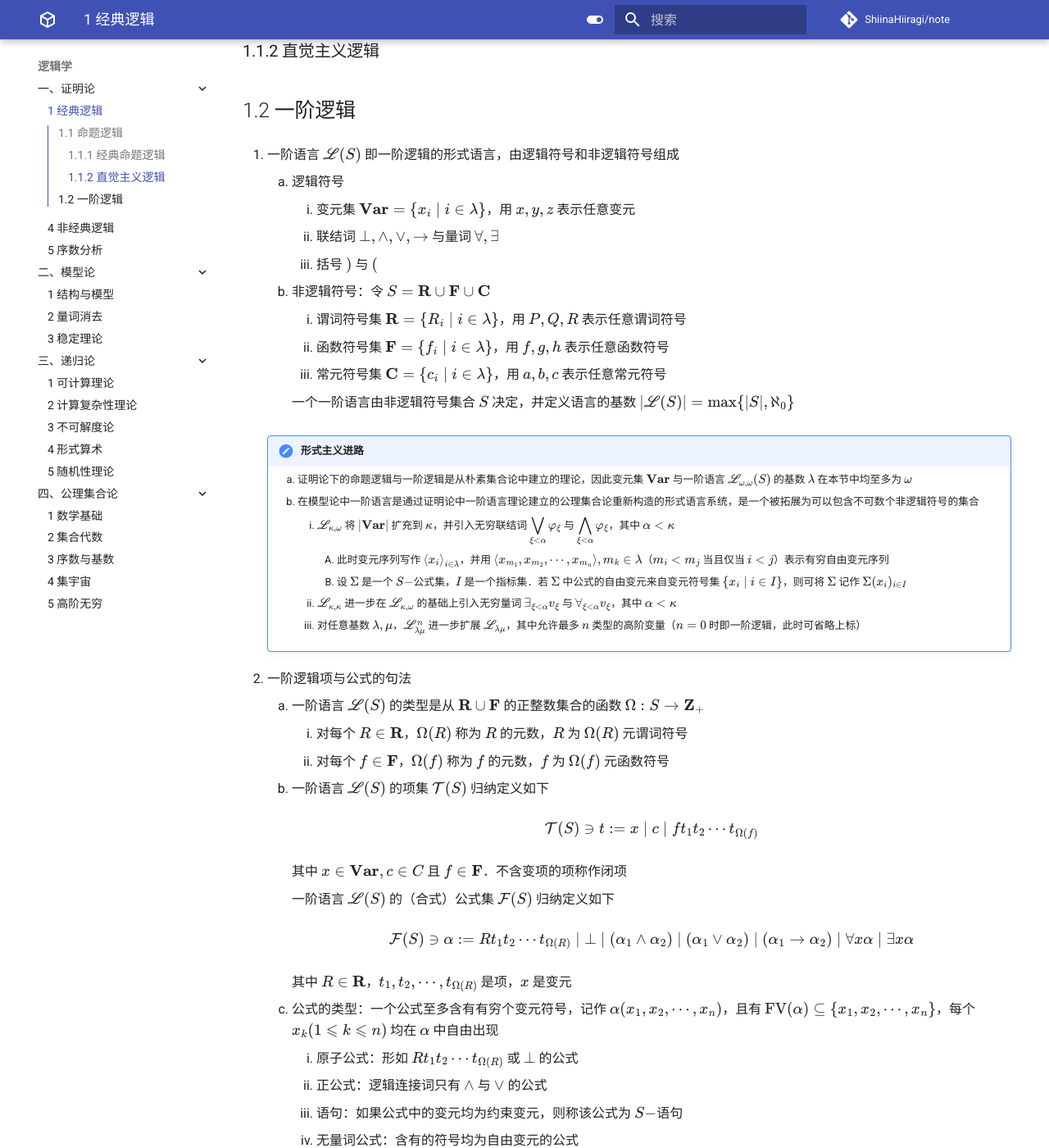
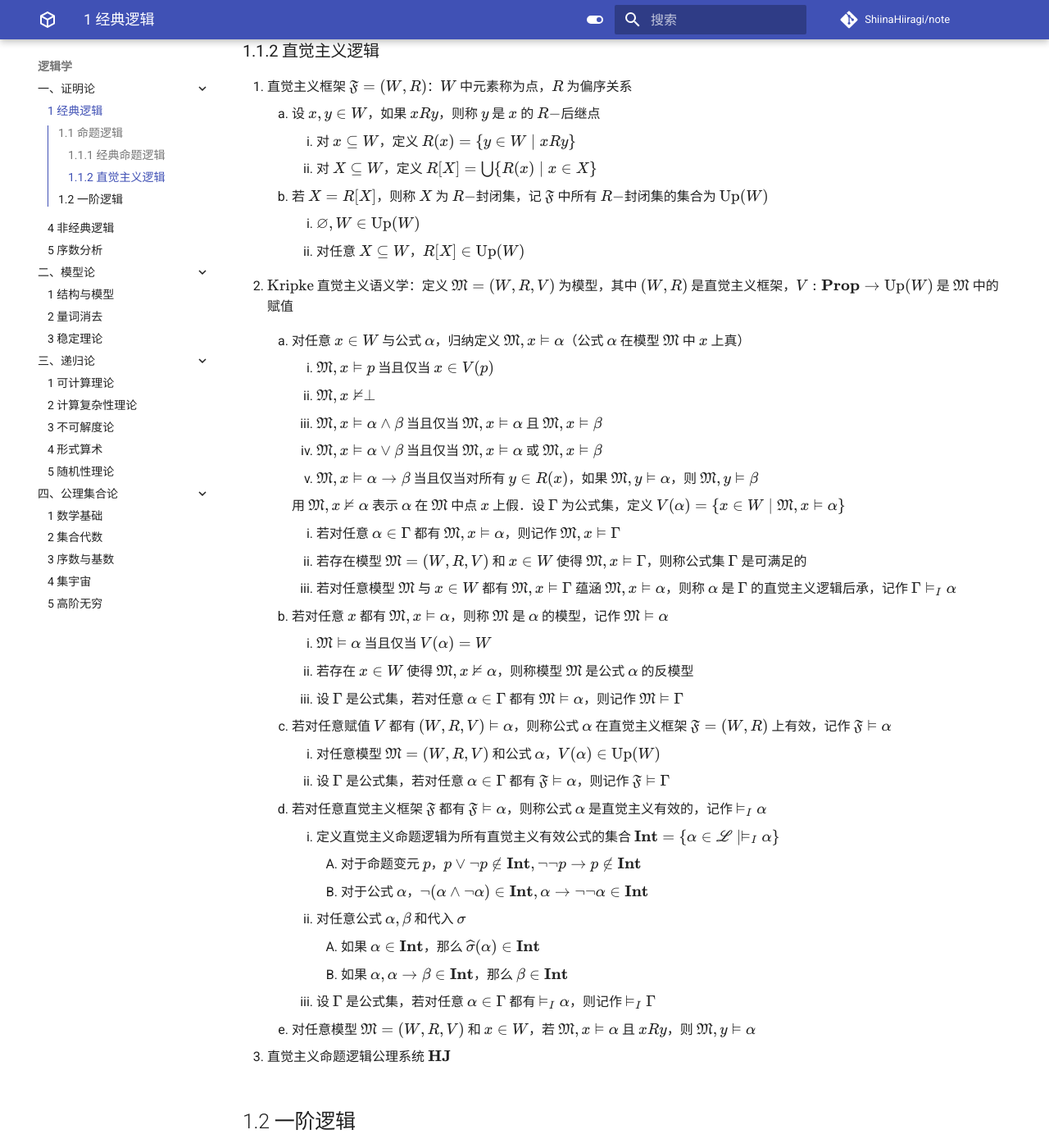
Before and after one commit to ShiinaHiiragi/note, an MkDocs documentation site: the page built from docs/logic/prf/cls.md, in a window 1280 px wide and 1400 px high, scrolled down 6003 px. Shown: the whole window at 82% size. Built offline with MkDocs 1.6.1 and Material for MkDocs 9.7.7, drawn with Linux system fonts in a browser that asks for light colours; comment, search, counter and statistics services are not loaded.

Commit message:
add kripke

```diff
--- a/docs/logic/prf/cls.md
+++ b/docs/logic/prf/cls.md
@@ -275,6 +275,45 @@
         公式 $\chi$ 称为 $\alpha$ 与 $\beta$ 的插值
 
 ### 1.1.2 直觉主义逻辑
+1. 直觉主义框架 $\mathfrak{F}=(W, R)$：$W$ 中元素称为点，$R$ 为偏序关系
+    1. 设 $x, y \in W$，如果 $x R y$，则称 $y$ 是 $x$ 的 $R-$后继点
+        1. 对 $x \subseteq W$，定义 $R(x)=\{y \in W \mid x R y\}$
+        2. 对 $X \subseteq W$，定义 $R[X]=\bigcup\{R(x) \mid x \in X\}$
+    2. 若 $X=R[X]$，则称 $X$ 为 $R-$封闭集，记 $\mathfrak{F}$ 中所有 $R-$封闭集的集合为 $\operatorname{Up}(W)$
+        1. $\varnothing, W \in \operatorname{Up}(W)$
+        2. 对任意 $X \subseteq W$，$R[X] \in \operatorname{Up}(W)$
+2. $\text{Kripke}$ 直觉主义语义学：定义 $\mathfrak{M}=(W, R, V)$ 为模型，其中 $(W, R)$ 是直觉主义框架，$V: \mathbf{Prop} \to \operatorname{Up}(W)$ 是 $\mathfrak{M}$ 中的赋值
+    1. 对任意 $x \in W$ 与公式 $\alpha$，归纳定义 $\mathfrak{M}, x \vDash \alpha$（公式 $\alpha$ 在模型 $\mathfrak{M}$ 中 $x$ 上真）
+        1. $\mathfrak{M}, x \vDash p$ 当且仅当 $x \in V(p)$
+        2. $\mathfrak{M}, x \not \vDash \perp$
+        3. $\mathfrak{M}, x \vDash \alpha \wedge \beta$ 当且仅当 $\mathfrak{M}, x \vDash \alpha$ 且 $\mathfrak{M}, x \vDash \beta$
+        4. $\mathfrak{M}, x \vDash \alpha \vee \beta$ 当且仅当 $\mathfrak{M}, x \vDash \alpha$ 或 $\mathfrak{M}, x \vDash \beta$
+        5. $\mathfrak{M}, x \vDash \alpha \rightarrow \beta$ 当且仅当对所有 $y \in R(x)$，如果 $\mathfrak{M}, y \vDash \alpha$，则 $\mathfrak{M}, y \vDash \beta$
+
+        用 $\mathfrak{M}, x \not \vDash \alpha$ 表示 $\alpha$ 在 $\mathfrak{M}$ 中点 $x$ 上假．设 $\Gamma$ 为公式集，定义 $V(\alpha)=\{x \in W \mid \mathfrak{M}, x \vDash \alpha\}$
+
+        1. 若对任意 $\alpha \in \Gamma$ 都有 $\mathfrak{M}, x \vDash \alpha$，则记作 $\mathfrak{M}, x \vDash \Gamma$
+        2. 若存在模型 $\mathfrak{M}=(W, R, V)$ 和 $x \in W$ 使得 $\mathfrak{M}, x \vDash \Gamma$，则称公式集 $\Gamma$ 是可满足的
+        3. 若对任意模型 $\mathfrak{M}$ 与 $x \in W$ 都有 $\mathfrak{M}, x \vDash \Gamma$ 蕴涵 $\mathfrak{M}, x \vDash \alpha$，则称 $\alpha$ 是 $\Gamma$ 的直觉主义逻辑后承，记作 $\Gamma \vDash_{I} \alpha$
+
+    2. 若对任意 $x$ 都有 $\mathfrak{M}, x \vDash \alpha$，则称 $\mathfrak{M}$ 是 $\alpha$ 的模型，记作 $\mathfrak{M} \vDash \alpha$
+        1. $\mathfrak{M} \vDash \alpha$ 当且仅当 $V(\alpha)=W$
+        2. 若存在 $x \in W$ 使得 $\mathfrak{M}, x \not \vDash \alpha$，则称模型 $\mathfrak{M}$ 是公式 $\alpha$ 的反模型
+        3. 设 $\Gamma$ 是公式集，若对任意 $\alpha \in \Gamma$ 都有 $\mathfrak{M} \vDash \alpha$，则记作 $\mathfrak{M} \vDash \Gamma$
+    3. 若对任意赋值 $V$ 都有 $(W, R, V) \vDash \alpha$，则称公式 $\alpha$ 在直觉主义框架 $\mathfrak{F}=(W, R)$ 上有效，记作 $\mathfrak{F} \vDash \alpha$
+        1. 对任意模型 $\mathfrak{M}=(W, R, V)$ 和公式 $\alpha$，$V(\alpha) \in \operatorname{Up}(W)$
+        2. 设 $\Gamma$ 是公式集，若对任意 $\alpha \in \Gamma$ 都有 $\mathfrak{F} \vDash \alpha$，则记作 $\mathfrak{F} \vDash \Gamma$
+    4. 若对任意直觉主义框架 $\mathfrak{F}$ 都有 $\mathfrak{F} \vDash \alpha$，则称公式 $\alpha$ 是直觉主义有效的，记作 $\vDash_{I} \alpha$
+        1. 定义直觉主义命题逻辑为所有直觉主义有效公式的集合 $\mathbf{Int} = \left\{\alpha \in \mathscr{L} \mid \vDash_{I} \alpha\right\}$
+            1. 对于命题变元 $p$，$p \vee \neg p \notin \mathbf{Int}, \neg \neg p \rightarrow p \notin \mathbf{Int}$
+            2. 对于公式 $\alpha$，$\neg(\alpha \wedge \neg \alpha) \in \mathbf{Int}, \alpha \rightarrow \neg \neg \alpha \in \mathbf{Int}$
+        2. 对任意公式 $\alpha, \beta$ 和代入 $\sigma$
+            1. 如果 $\alpha \in \mathbf{Int}$，那么 $\widehat{\sigma}(\alpha) \in \mathbf{Int}$
+            2. 如果 $\alpha, \alpha \rightarrow \beta \in \mathbf{Int}$，那么 $\beta \in \mathbf{Int}$
+        3. 设 $\Gamma$ 是公式集，若对任意 $\alpha \in \Gamma$ 都有 $\vDash_{I} \alpha$，则记作 $\vDash_{I} \Gamma$
+    5. 对任意模型 $\mathfrak{M}=(W, R, V)$ 和 $x \in W$，若 $\mathfrak{M}, x \vDash \alpha$ 且 $x R y$，则 $\mathfrak{M}, y \vDash \alpha$
+
+3. 直觉主义命题逻辑公理系统 $\mathbf{HJ}$
 
 ## 1.2 一阶逻辑
 1. 一阶语言 $\mathscr L(S)$ 即一阶逻辑的形式语言，由逻辑符号和非逻辑符号组成
```
